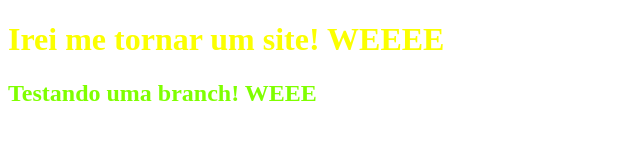
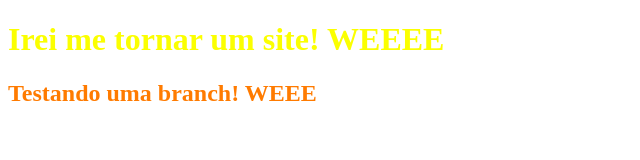
Before and after one commit to Hodricks/curso-basico-html-css, a plain HTML site: page index.html in a window 1280 px wide. Shown: the whole page, without its empty margins (0-640 px from the left). Drawn offline with Linux system fonts and the light colour scheme.

Commit message:
Feat: Alterei o arquivo style css.

```diff
--- a/style.css
+++ b/style.css
@@ -2,5 +2,5 @@ h1 {
   color: #fbff00;
 }
 h2 {
-  color: chartreuse;
+  color: rgb(255, 123, 0);
 }
```
